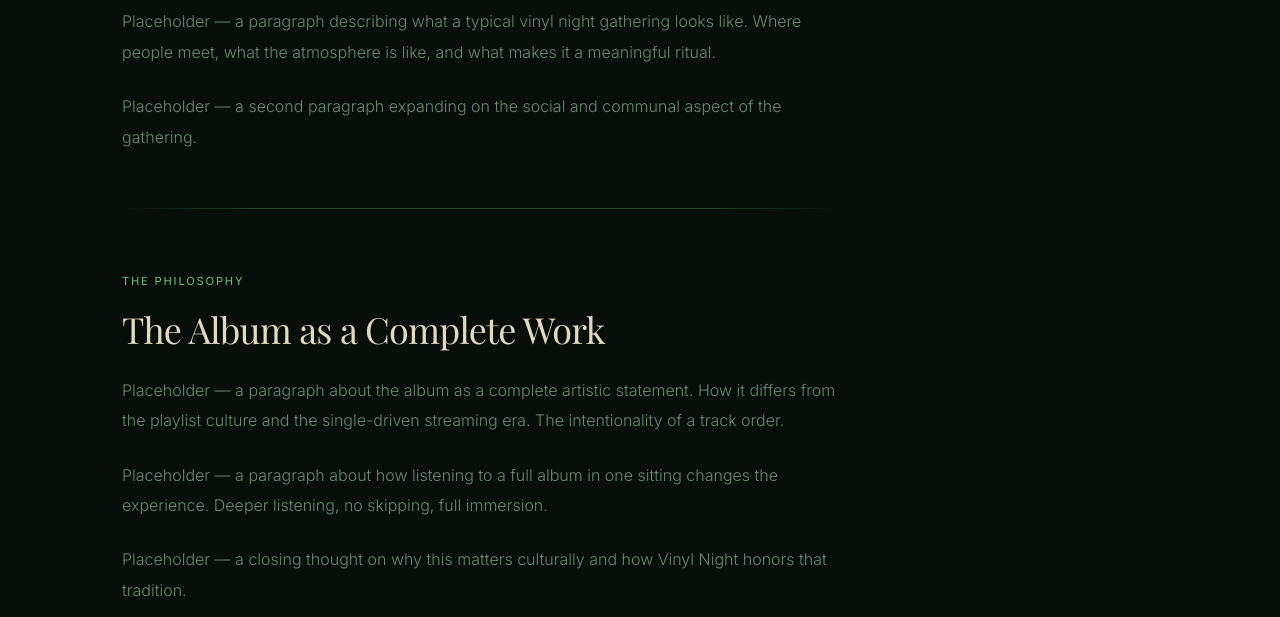
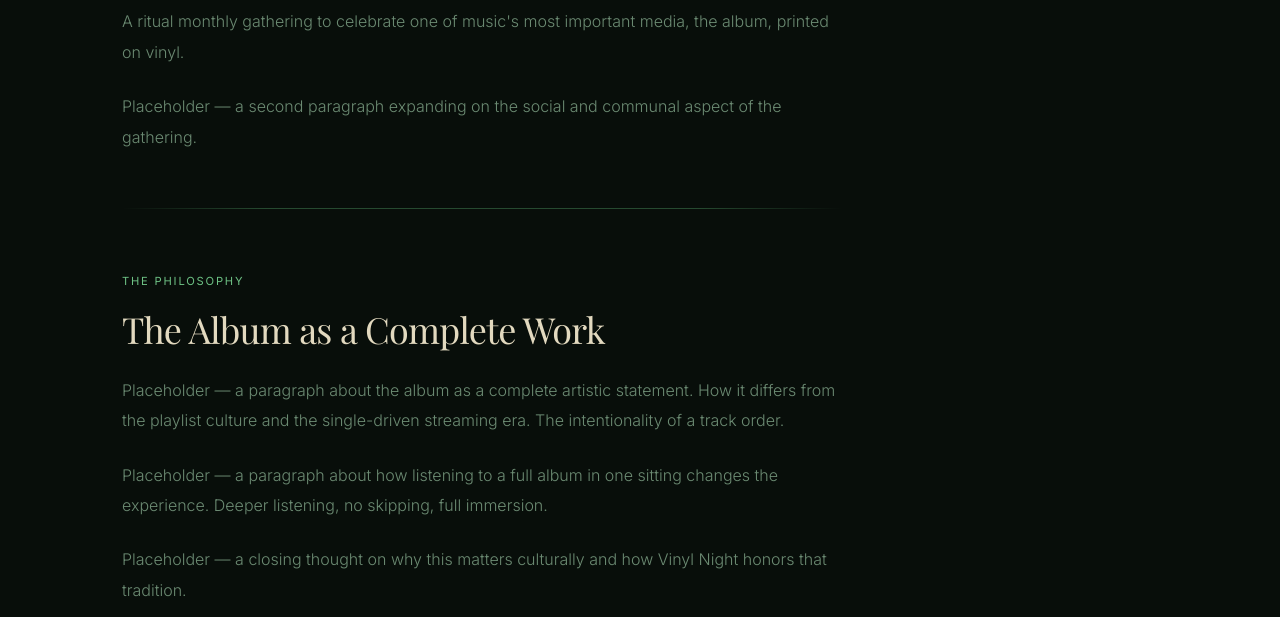
Before and after one commit to mikeposthumus/vinylnight, a website: page public/about.html in a window 1280 px wide. Shown: the part 483-1100 px from the top of the page. Drawn offline with nearby package versions, Linux system fonts and the light colour scheme; a web font is replaced by a local one.

Commit message:
TExt update

```diff
--- a/public/about.html
+++ b/public/about.html
@@ -40,7 +40,7 @@
           <p class="label mb-2">What We Do</p>
           <h2 style="margin-bottom: 1.5rem;">The Gathering</h2>
           <p class="text-muted" style="font-size: 1rem; line-height: 1.9; margin-bottom: 1.5rem;">
-            Placeholder — a paragraph describing what a typical vinyl night gathering looks like. Where people meet, what the atmosphere is like, and what makes it a meaningful ritual.
+            A ritual monthly gathering to celebrate one of music's most important media, the album, printed on vinyl.
           </p>
           <p class="text-muted" style="font-size: 1rem; line-height: 1.9;">
             Placeholder — a second paragraph expanding on the social and communal aspect of the gathering.
```
